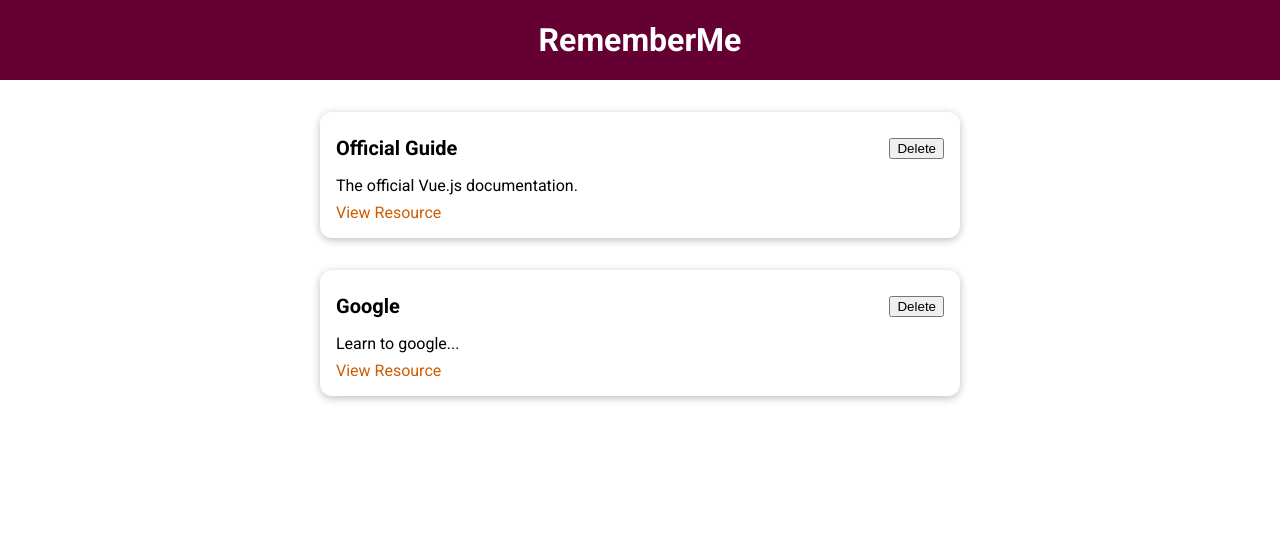
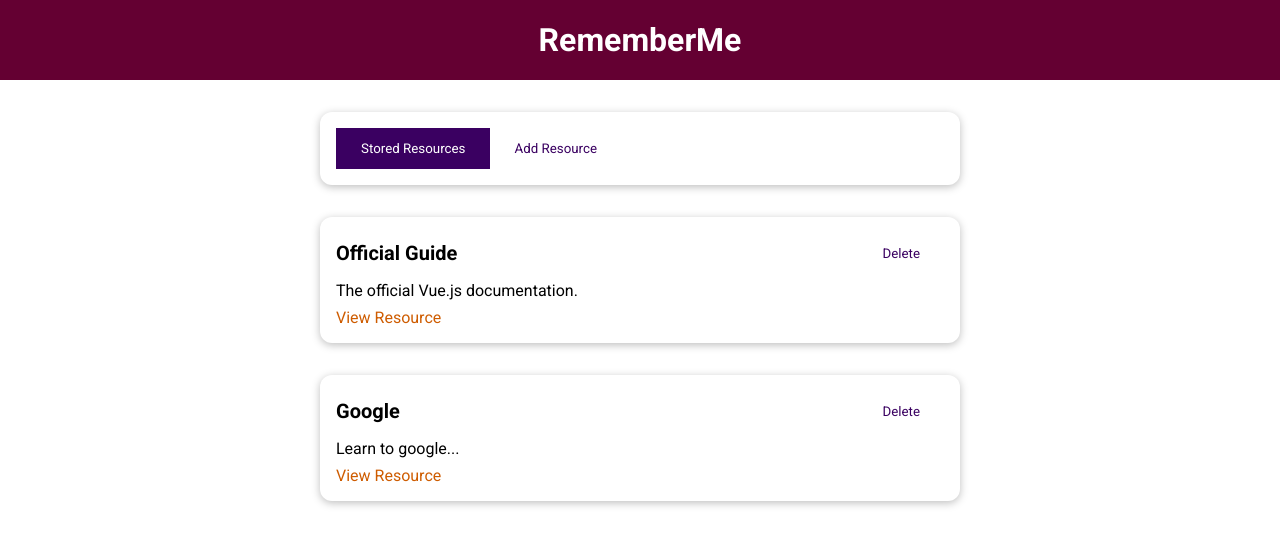
Before and after one commit to LinhKH/reading-list, a Vue app: page / in a window 1280 px wide. Shown: the top 546 px of the page. Built offline with nearby package versions, Linux system fonts and the light colour scheme.

Commit message:
Dynamic Components & Attribute Fallthrough

```diff
--- a/src/App.vue
+++ b/src/App.vue
@@ -1,34 +1,16 @@
 <template>
 	<the-header title="RememberMe"></the-header>
-	<stored-resources :resources="storedResources"></stored-resources>
+	<the-resources></the-resources>
 </template>
 
 <script>
-import StoredResources from "./components/learning-resources/StoredResources.vue";
 import TheHeader from "./components/layouts/TheHeader.vue";
+import TheResources from "./components/learning-resources/TheResources.vue";
 
 export default {
 	components: {
-		StoredResources,
 		TheHeader,
-	},
-	data() {
-		return {
-			storedResources: [
-				{
-					id: "official-guide",
-					title: "Official Guide",
-					description: "The official Vue.js documentation.",
-					link: "https://vuejs.org",
-				},
-				{
-					id: "google",
-					title: "Google",
-					description: "Learn to google...",
-					link: "https://google.org",
-				},
-			]
-		};
+		TheResources,
 	},
 };
 </script>
--- /dev/null
+++ b/src/components/UI/BaseButton.vue
@@ -0,0 +1,39 @@
+<template>
+	<button :type="type" :class="mode">
+		<slot></slot>
+	</button>
+</template>
+
+<script>
+export default {
+	props: ["type", "mode"],
+};
+</script>
+
+<style scoped>
+button {
+	padding: 0.75rem 1.5rem;
+	font-family: inherit;
+	background-color: #3a0061;
+	border: 1px solid #3a0061;
+	color: white;
+	cursor: pointer;
+}
+
+button:hover,
+button:active {
+	background-color: #270041;
+	border-color: #270041;
+}
+
+.flat {
+	background-color: transparent;
+	color: #3a0061;
+	border: none;
+}
+
+.flat:hover,
+.flat:active {
+	background-color: #edd2ff;
+}
+</style>
--- /dev/null
+++ b/src/components/learning-resources/AddResource.vue
@@ -0,0 +1,3 @@
+<template>
+	<h2>Add Resource</h2>
+</template>
--- a/src/components/learning-resources/LearningResource.vue
+++ b/src/components/learning-resources/LearningResource.vue
@@ -3,7 +3,7 @@
 		<base-card>
 			<header>
 				<h3>{{ title }}</h3>
-				<button>Delete</button>
+				<base-button mode="flat">Delete</base-button>
 			</header>
 			<p>{{ description }}</p>
 			<nav>
--- a/src/components/learning-resources/StoredResources.vue
+++ b/src/components/learning-resources/StoredResources.vue
@@ -14,7 +14,7 @@
 import LearningResource from "./LearningResource.vue";
 
 export default {
-	props: ["resources"],
+	inject: ["resources"],
 	components: {
 		LearningResource,
 	},
--- /dev/null
+++ b/src/components/learning-resources/TheResources.vue
@@ -0,0 +1,64 @@
+<template>
+	<base-card>
+		<base-button
+			@click="setSelectedTab('stored-resources')"
+			:mode="storedResButtonMode"
+			>Stored Resources</base-button
+		>
+		<base-button
+			@click="setSelectedTab('add-resource')"
+			:mode="addResButtonMode"
+			>Add Resource</base-button
+		>
+	</base-card>
+	<component :is="selectedTab"></component>
+</template>
+
+<script>
+import StoredResources from "./StoredResources.vue";
+import AddResource from "./AddResource.vue";
+
+export default {
+	components: {
+		StoredResources,
+		AddResource,
+	},
+	data() {
+		return {
+			selectedTab: "stored-resources",
+			storedResources: [
+				{
+					id: "official-guide",
+					title: "Official Guide",
+					description: "The official Vue.js documentation.",
+					link: "https://vuejs.org",
+				},
+				{
+					id: "google",
+					title: "Google",
+					description: "Learn to google...",
+					link: "https://google.org",
+				},
+			],
+		};
+	},
+	provide() {
+		return {
+			resources: this.storedResources,
+		};
+	},
+	computed: {
+		storedResButtonMode() {
+			return this.selectedTab === "stored-resources" ? null : "flat";
+		},
+		addResButtonMode() {
+			return this.selectedTab === "add-resource" ? null : "flat";
+		},
+	},
+	methods: {
+		setSelectedTab(tab) {
+			this.selectedTab = tab;
+		},
+	},
+};
+</script>
--- a/src/main.js
+++ b/src/main.js
@@ -2,9 +2,11 @@
 
 import App from './App.vue';
 import BaseCard from './components/UI/BaseCard.vue';
+import BaseButton from './components/UI/BaseButton.vue';
 
 const app = createApp(App)
 
 app.component('base-card', BaseCard);
+app.component('base-button', BaseButton);
 
 app.mount('#app');
```
